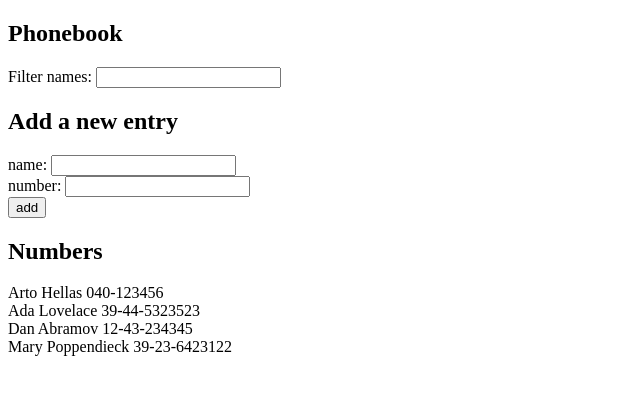
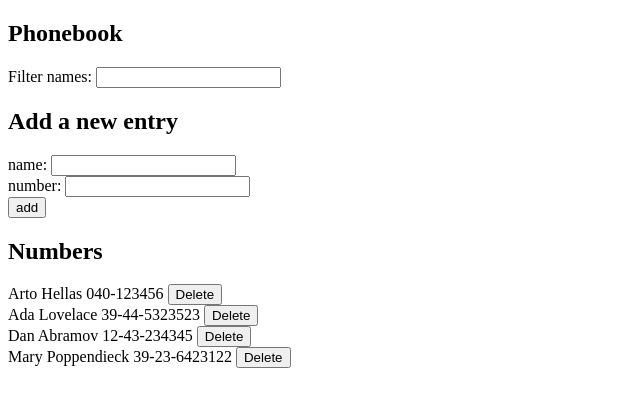
Before and after one commit to fmercille/fullstack-open-course-2020, a React (Create React App) app in the folder part2/phonebook/: page / in a window 1280 px wide. Shown: the top 406 px of the page, without its empty margins (0-640 px from the left). Built offline with nearby package versions, Linux system fonts and the light colour scheme; data requests are answered from the project's data file.

Commit message:
Exercise 2.17

```diff
--- a/part2/phonebook/src/App.js
+++ b/part2/phonebook/src/App.js
@@ -35,7 +35,8 @@ const App = () => {
       return;
     }
 
-    const newPersonObject = { name: newName, id: persons.length + 1, number: newNumber }
+    const newId = newName + newNumber // Now that we can delete entries, we can't use the count as an ID
+    const newPersonObject = { name: newName, id: newId, number: newNumber }
 
     entriesService.create(newPersonObject)
       .then(response => {
@@ -44,6 +45,18 @@ const App = () => {
         setNewName('')
         setNewNumber('')
       })
+  }
+
+  const deletePerson = (id) => {
+    const name = persons.find(person => person.id === id).name
+
+    if (window.confirm(`Delete ${name}?`)) {
+      entriesService.delete(id)
+        .then(response => {
+          console.log(response)
+          setPersons(persons.filter(person => person.id !== id))
+        })
+    }
   }
 
   const handleNewNameChange = (event) => {
@@ -67,7 +80,7 @@ const App = () => {
       <h2>Add a new entry</h2>
       <NewEntryForm addPersonHandler={addPerson} newNameValue={newName} newNameChangeHandler={handleNewNameChange} newNumberValue={newNumber} newNumberChangeHandler={handleNewNumberChange} />
       <h2>Numbers</h2>
-      <Directory content={filteredPersons} />
+      <Directory content={filteredPersons} deleteHandler={deletePerson} />
     </div>
   )
 }
--- a/part2/phonebook/src/components/Directory.js
+++ b/part2/phonebook/src/components/Directory.js
@@ -1,9 +1,9 @@
 import React from 'react'
 
-const Directory = ({ content }) => (
+const Directory = ({ content, deleteHandler }) => (
   <div>
     {content.map(person =>
-      <div key={person.name}>{person.name} {person.number}</div>
+      <div key={person.name}>{person.name} {person.number}&nbsp;<button onClick={() => deleteHandler(person.id)}>Delete</button></div>
     )}
   </div>
 )
--- a/part2/phonebook/src/services/entries.js
+++ b/part2/phonebook/src/services/entries.js
@@ -9,7 +9,12 @@ const create = newObject => {
   return axios.post(baseURL, newObject)
 }
 
+const deleteEntry = id => {
+  return axios.delete(`${baseURL}/${id}`, id)
+}
+
 export default {
   getAll,
-  create
+  create,
+  delete: deleteEntry
 }
```
